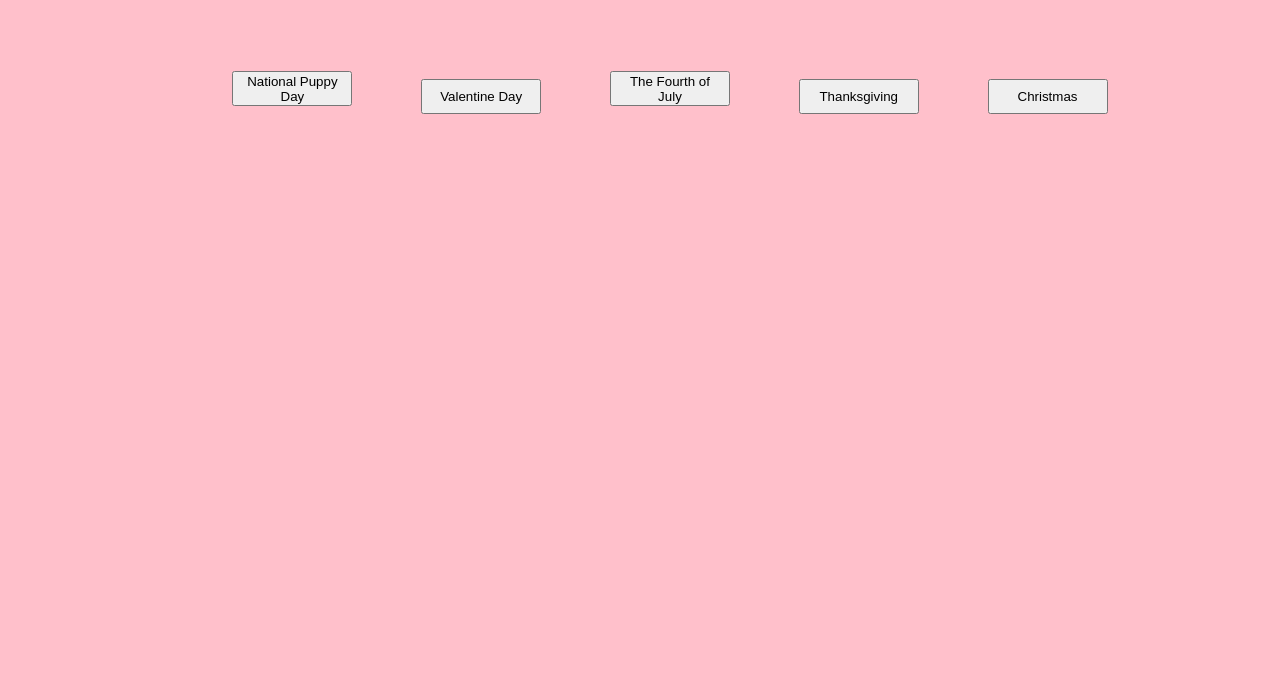
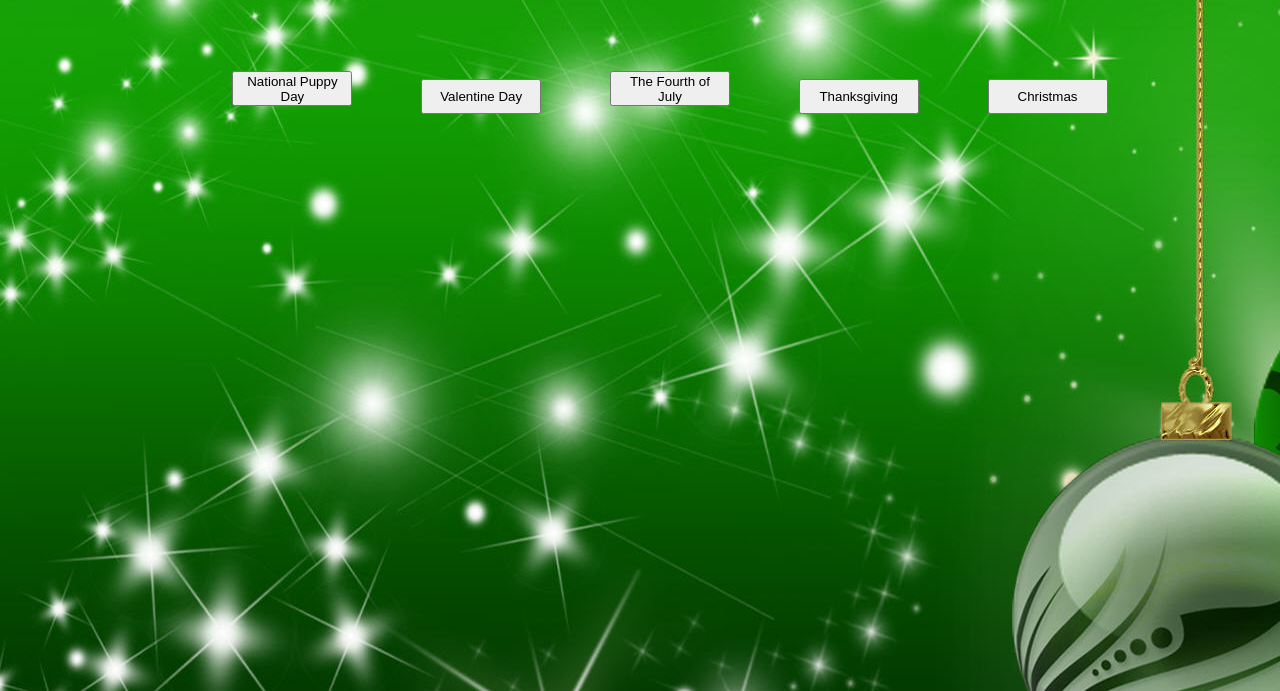
Before and after one commit to kimsreap/GifTastic, a plain HTML site: page index.html in a window 1280 px wide. Shown: the part 109-800 px from the top of the page. Drawn offline with Linux system fonts and the light colour scheme.

Commit message:
add background image

```diff
--- a/css/style.css
+++ b/css/style.css
@@ -1,5 +1,6 @@
 body {
     background-color: pink;
+    background-image: url('../image/holiday.jpg')
 }
 
 h1 {
```
Also changed, not shown: index.html (+1 -1 lines).
